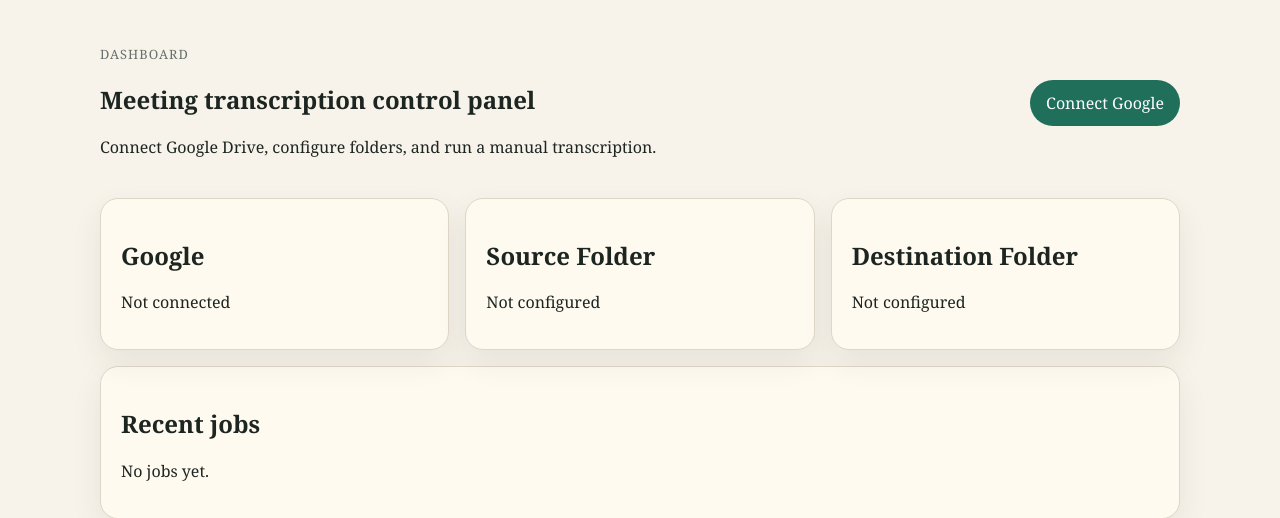
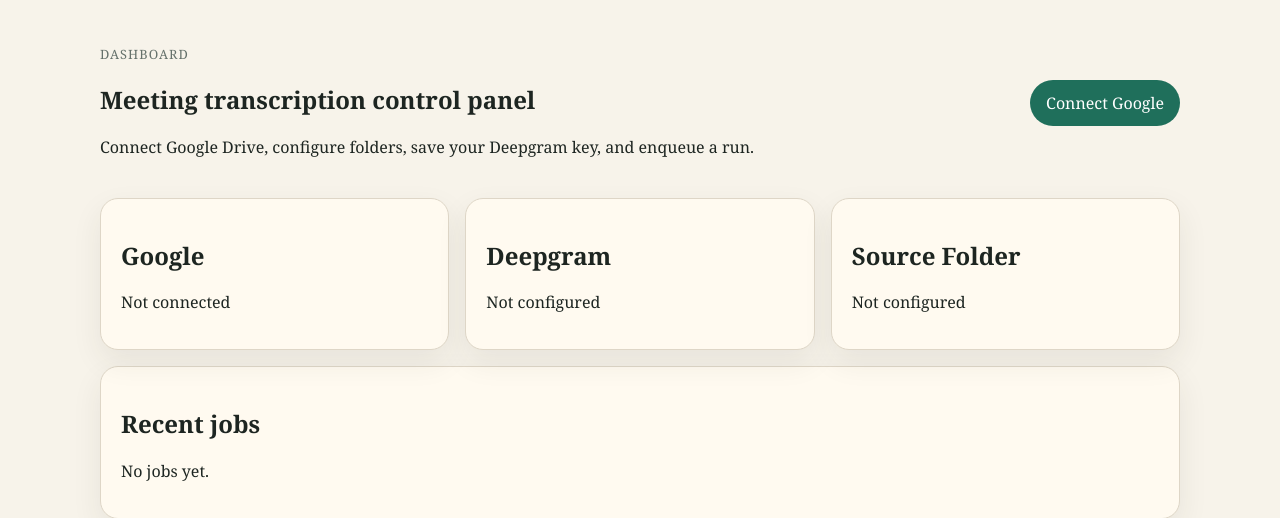
Before and after one commit to gabedsam01/meet-transcription, a Python web app: template app/web/templates/dashboard.html in a window 1280 px wide. Shown: the part 55-573 px from the top of the page. Run offline with Jinja, Linux system fonts and the light colour scheme; the template is opened without the code that fills it, so the values that code supplies are empty.

Commit message:
update nav and templates for multiuser, attribute-access domain objects
Co-Authored-By: Claude Opus 4.8 (1M context) <noreply@anthropic.com>

```diff
--- a/app/web/static/styles.css
+++ b/app/web/static/styles.css
@@ -32,4 +32,6 @@ button, .button { border: 0; border-radius: 999px; padding: .75rem 1rem; backgro
 .table-scroll { overflow-x: auto; }
 table { width: 100%; border-collapse: collapse; }
 th, td { text-align: left; border-bottom: 1px solid var(--line); padding: .75rem; vertical-align: top; white-space: nowrap; }
+label.checkbox { grid-auto-flow: column; justify-content: start; align-items: center; gap: .5rem; color: var(--ink); }
+label.checkbox input { width: auto; }
 @media (max-width: 760px) { .hero, .row-between { align-items: flex-start; flex-direction: column; } .grid { grid-template-columns: 1fr; } }
--- a/app/web/templates/base.html
+++ b/app/web/templates/base.html
@@ -12,8 +12,10 @@
       {% if user %}
       <nav>
         <a href="/">Dashboard</a>
-        <a href="/settings">Settings</a>
         <a href="/jobs">Jobs</a>
+        <a href="/settings/drive">Drive Settings</a>
+        <a href="/settings/deepgram">Deepgram</a>
+        {% if user.role == "admin" %}<a href="/admin/users">Admin Users</a>{% endif %}
         <form action="/logout" method="post"><button type="submit">Logout</button></form>
       </nav>
       {% endif %}
--- a/app/web/templates/dashboard.html
+++ b/app/web/templates/dashboard.html
@@ -4,20 +4,20 @@
   <div>
     <p class="eyebrow">Dashboard</p>
     <h1>Meeting transcription control panel</h1>
-    <p>Connect Google Drive, configure folders, and run a manual transcription.</p>
+    <p>Connect Google Drive, configure folders, save your Deepgram key, and enqueue a run.</p>
   </div>
   <a class="button" href="/connect-google">Connect Google</a>
 </section>
 <section class="grid">
   <article class="card"><h2>Google</h2><p>{{ "Connected" if google_connected else "Not connected" }}</p></article>
-  <article class="card"><h2>Source Folder</h2><p>{{ settings["source_drive_folder_id"] if settings else "Not configured" }}</p></article>
-  <article class="card"><h2>Destination Folder</h2><p>{{ settings["destination_drive_folder_id"] if settings else "Not configured" }}</p></article>
+  <article class="card"><h2>Deepgram</h2><p>{{ "Configured" if deepgram_configured else "Not configured" }}</p></article>
+  <article class="card"><h2>Source Folder</h2><p>{{ settings.source_drive_folder_id if settings else "Not configured" }}</p></article>
 </section>
 <section class="card">
   <h2>Recent jobs</h2>
   {% if jobs %}
   <ul class="list">
-    {% for job in jobs %}<li>{{ job["source_file_name"] or "Manual run" }} — {{ job["status"] }}</li>{% endfor %}
+    {% for job in jobs %}<li>{{ job.source_file_name or "Manual run" }} — {{ job.status }}</li>{% endfor %}
   </ul>
   {% else %}<p>No jobs yet.</p>{% endif %}
 </section>
--- a/app/web/templates/login.html
+++ b/app/web/templates/login.html
@@ -2,10 +2,10 @@
 {% block content %}
 <section class="card narrow">
   <h1>Sign in</h1>
-  <p>Use the admin credentials configured in the deployment environment.</p>
+  <p>Entre com seu email e senha.</p>
   {% if error %}<p class="error">{{ error }}</p>{% endif %}
   <form method="post" action="/login" class="form-stack">
-    <label>Username<input name="username" autocomplete="username" required></label>
+    <label>Email<input name="username" type="text" autocomplete="username" required></label>
     <label>Password<input name="password" type="password" autocomplete="current-password" required></label>
     <button type="submit">Enter dashboard</button>
   </form>
```
Also changed, not shown: app/web/templates/jobs.html (+9 -9 lines).
